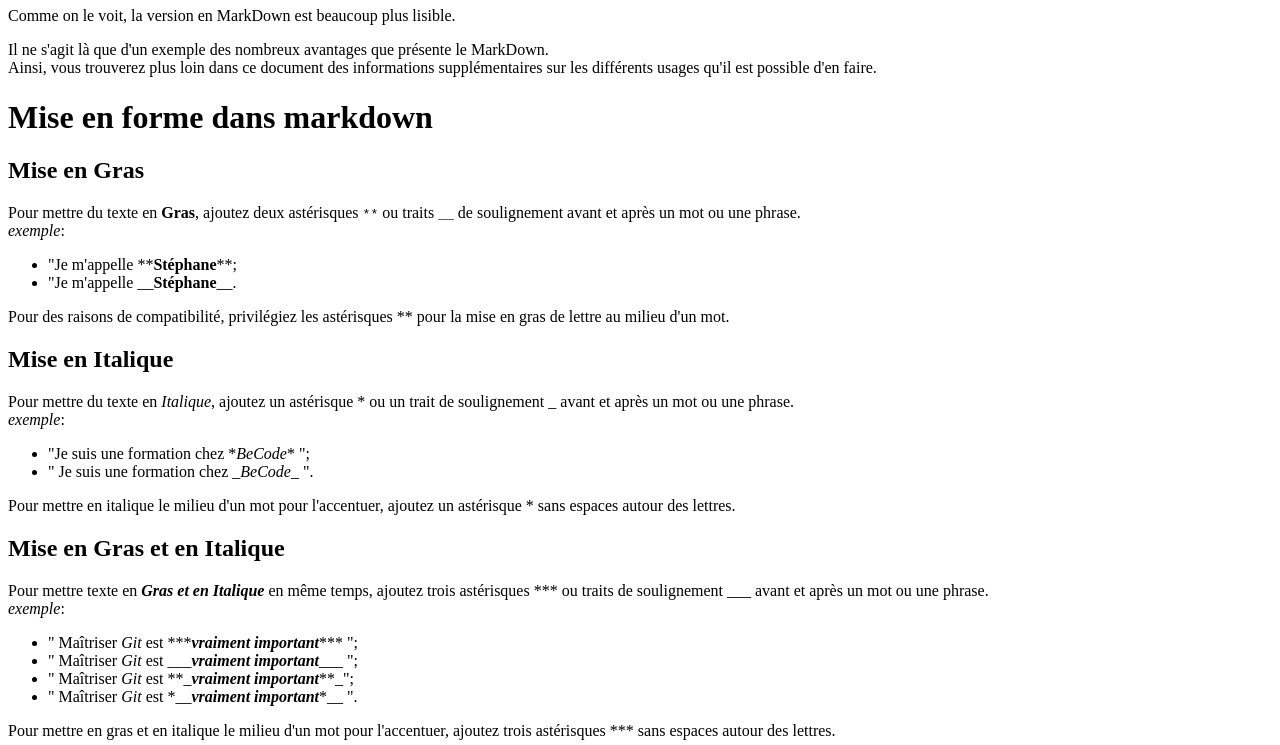
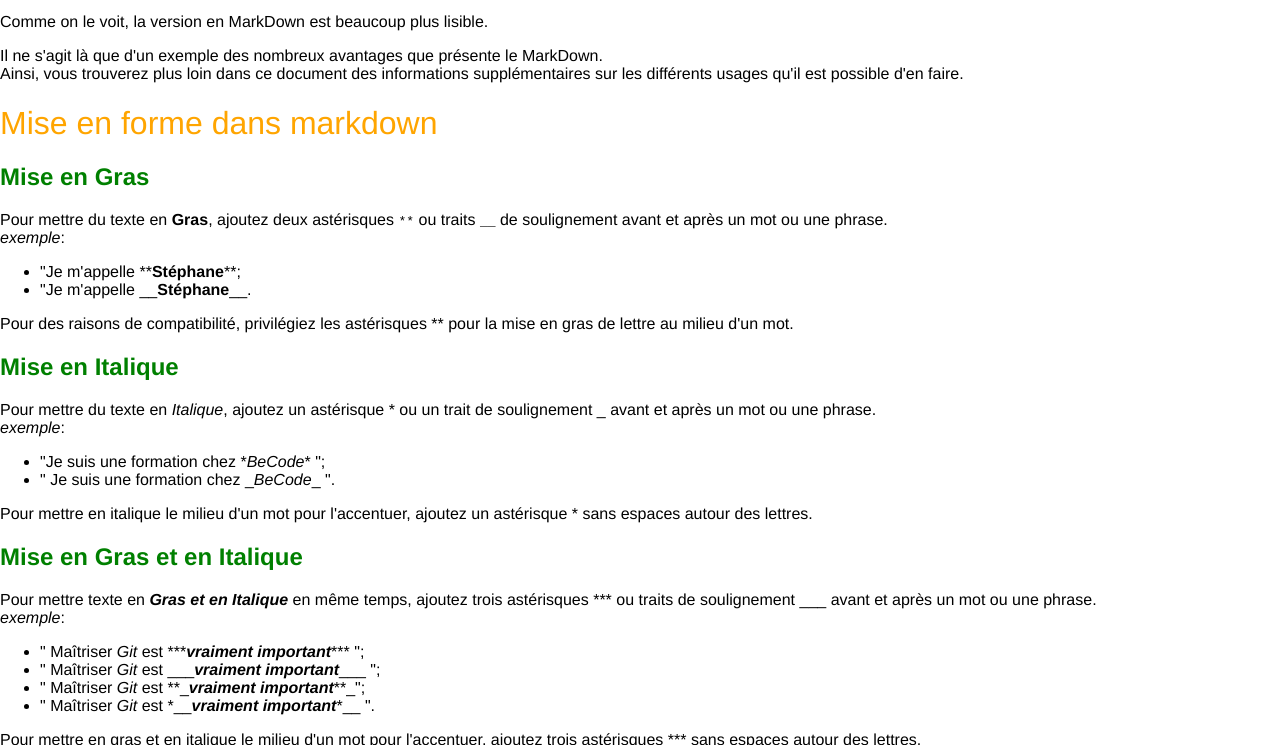
Before and after one commit to Marie-Pierard/Learning-environment, a plain HTML site: page index.html in a window 1280 px wide. Shown: the part 2055-2800 px from the top of the page. Drawn offline with Linux system fonts and the light colour scheme.

Commit message:
ajout css

```diff
--- a/index.html
+++ b/index.html
@@ -1,5 +1,8 @@
 <html>
     <title>Exercice MarkDown en HTML</title>
+    <head>
+        <link rel="stylesheet" href="styles.css">
+    </head>
         <body>
 <meta charset="UTF-8">
 <h1>README</h1>
--- /dev/null
+++ b/styles.css
@@ -0,0 +1,14 @@
+body{
+    max-width: auto;
+    margin:0;
+    padding:0;
+    box-sizing: border-box;
+    font-family:'Franklin Gothic Medium', 'Arial Narrow', Arial, sans-serif;
+}
+H1{
+    color:orange;
+    font-weight: 300;
+}
+H2{
+    color:green;
+}
```
